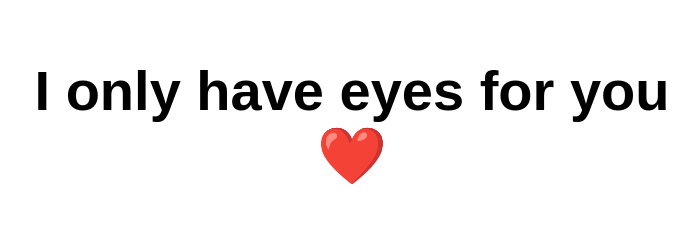
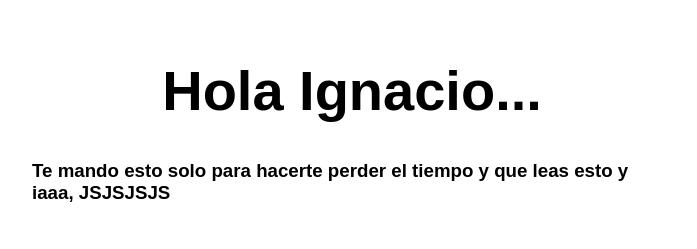
Before and after one commit to adrianp16-afk/my-first-repo, a website: page src/index.html in a window 1280 px wide. Shown: the whole page, without its empty margins (288-985 px from the left). Drawn offline with Linux system fonts and the light colour scheme.

Commit message:
//escribi algo random

```diff
--- a/src/index.html
+++ b/src/index.html
@@ -10,8 +10,11 @@
 
 <body>
   <main>
-    <h1>I only have eyes for you ❤️ </h1>
+    <h1>Hola Ignacio... </h1>
+  <h3>Te mando esto solo para hacerte perder el tiempo y que leas esto y iaaa, JSJSJSJS</h3>
   </main>
+
 </body>
 
+
 </html>
```
